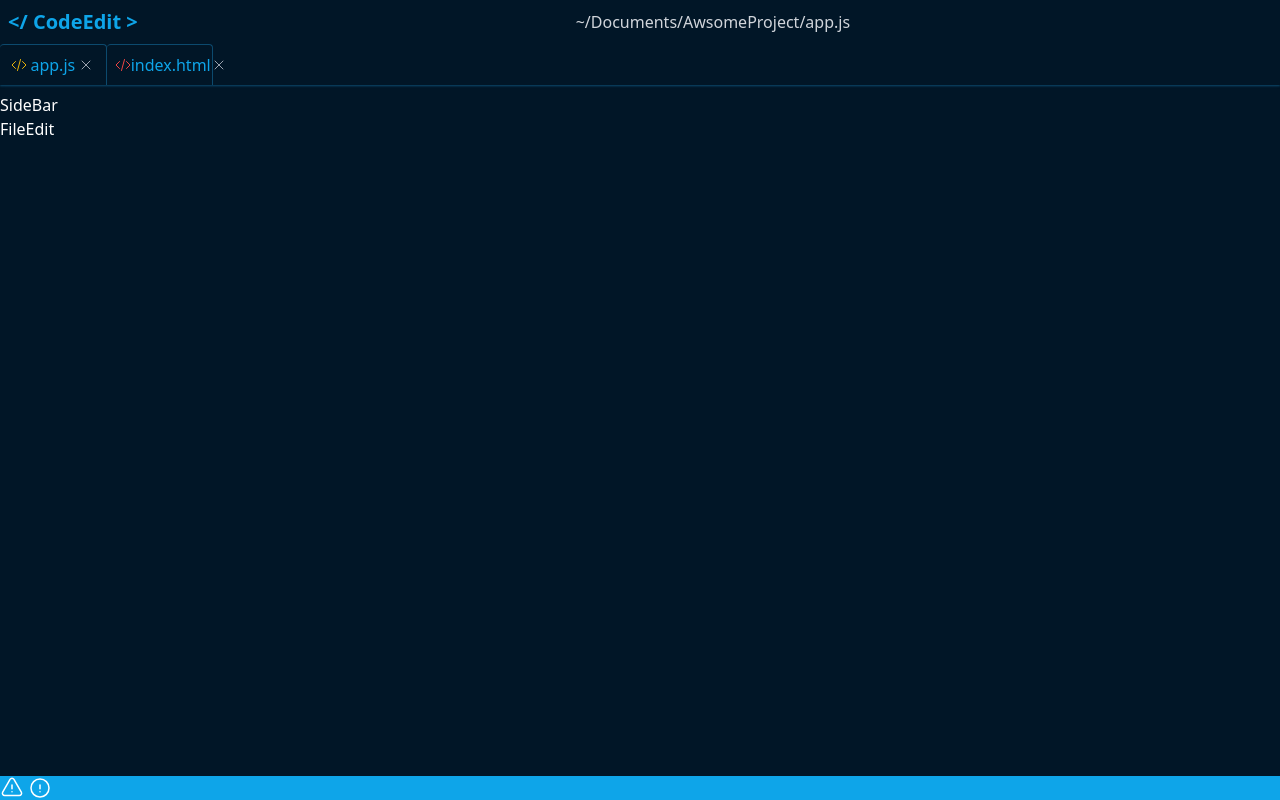
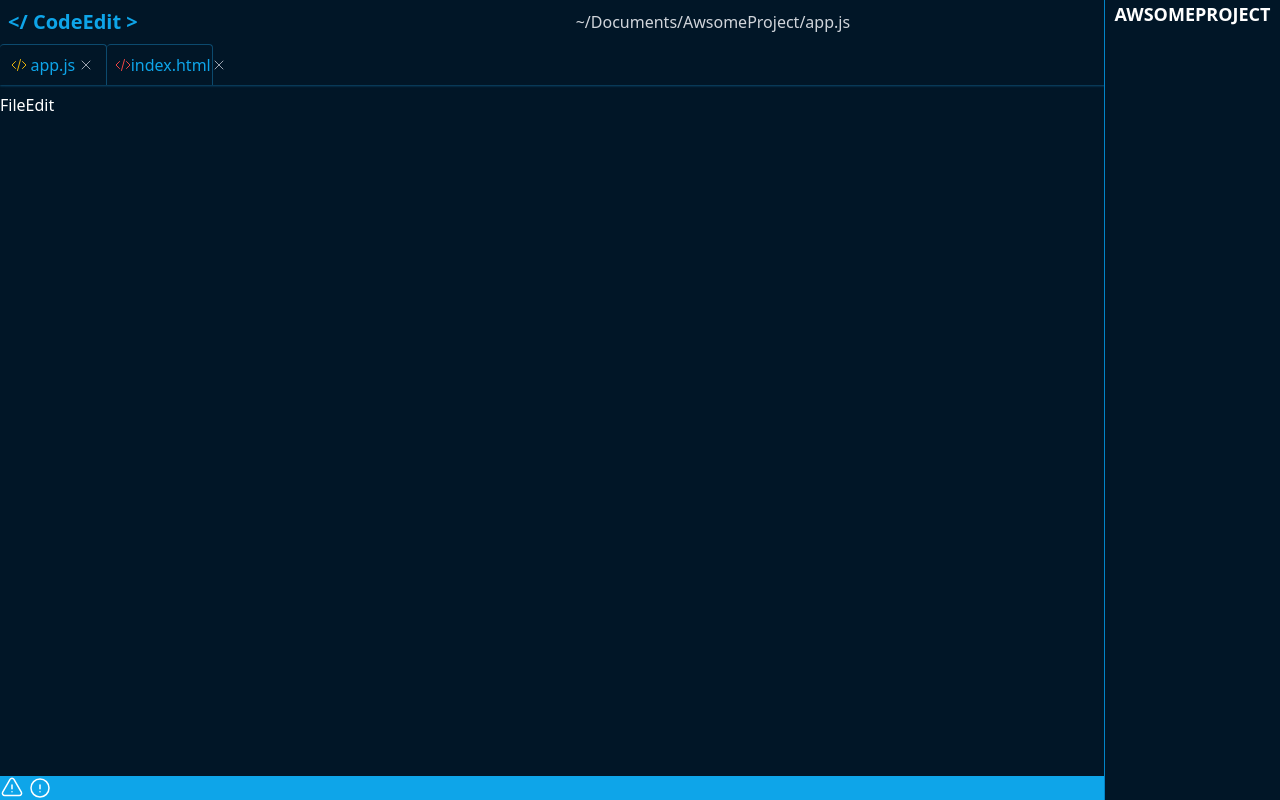
Before and after one commit to OthDr/Codedit, a React (Vite) app: page /file in a window 1280 px wide. Built offline with nearby package versions, Linux system fonts and the light colour scheme.

Commit message:
feat(component): add side bar styles

```diff
--- a/src/components/main/inc/SideBar.jsx
+++ b/src/components/main/inc/SideBar.jsx
@@ -1,7 +1,13 @@
 import React from 'react';
 
 const SideBar = () => {
-  return <aside>SideBar</aside>;
+  return (
+    <aside className="w-44 border-l border-sky-600 bg-[#011627] absolute right-0 h-full">
+      <h1 className="text-lg font-semibold uppercase text-center">
+        AwsomeProject
+      </h1>
+    </aside>
+  );
 };
 
 export default SideBar;
```
